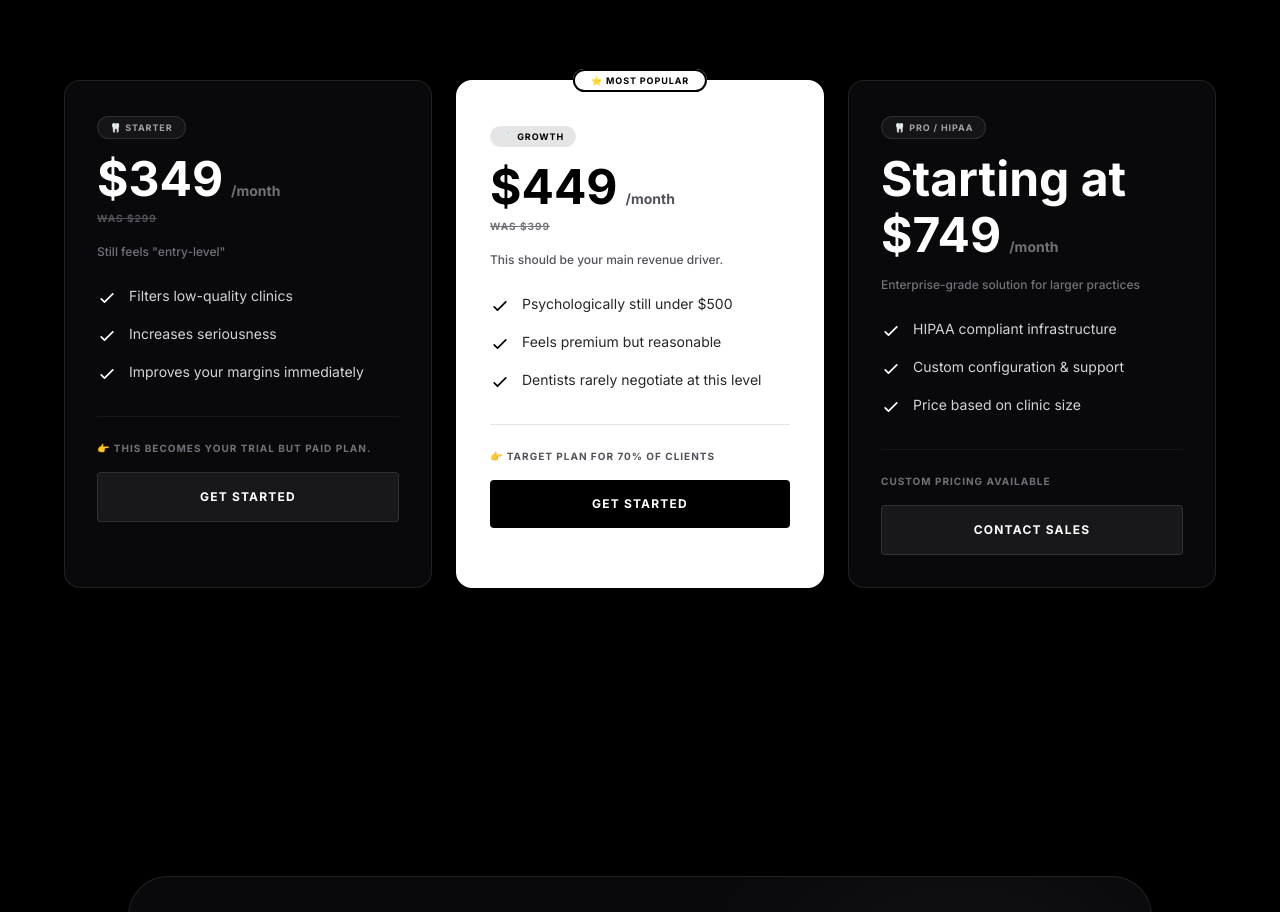
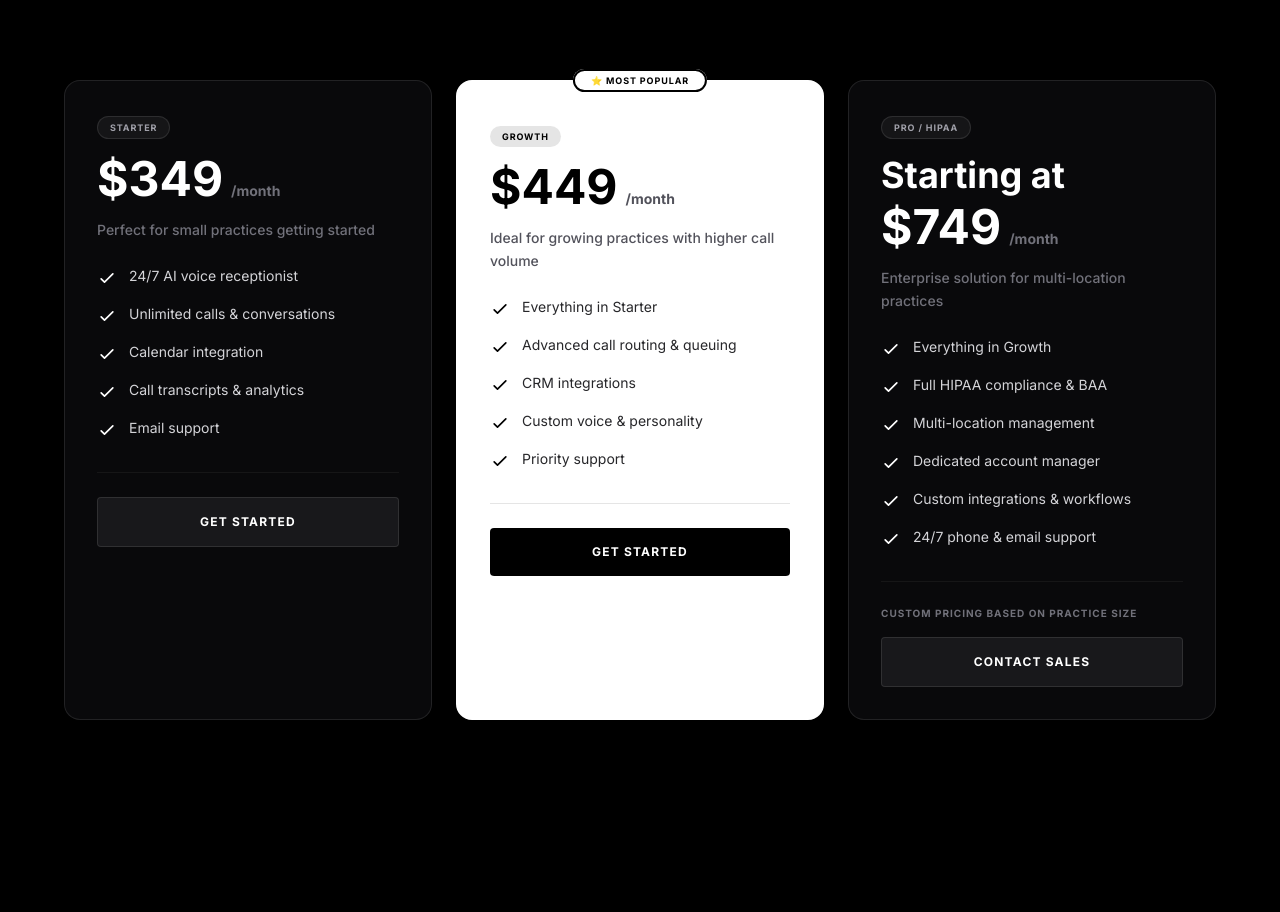
Before and after one commit to txlcodes/frontdesk, a React (Vite) app: page / in a window 1280 px wide. Shown: the part 3024-3936 px from the top of the page. Built offline with nearby package versions, Linux system fonts and the light colour scheme.

Commit message:
Redesign pricing section with customer-facing features - Remove internal strategy notes - Add proper feature lists for each tier - Focus on value propositions customers care about

```diff
--- a/components/LandingPage.tsx
+++ b/components/LandingPage.tsx
@@ -155,17 +155,14 @@ const LandingPage: React.FC<LandingPageProps> = ({ setCurrentPage }) => {
             <div className="bg-zinc-950 border border-white/10 rounded-2xl p-8 hover:border-white/20 transition-all">
               <div className="mb-6">
                 <div className="inline-flex items-center gap-2 px-3 py-1 rounded-full bg-white/5 border border-white/10 text-[9px] font-black uppercase tracking-widest text-zinc-400 mb-4">
-                  🦷 Starter
+                  Starter
                 </div>
                 <div className="flex items-baseline gap-2 mb-2">
                   <span className="text-5xl font-black">$349</span>
                   <span className="text-zinc-500 text-sm font-bold">/month</span>
                 </div>
-                <div className="text-[10px] text-zinc-600 font-black uppercase tracking-widest line-through mb-1">
-                  Was $299
-                </div>
-                <p className="text-zinc-500 text-xs font-medium mt-4 leading-relaxed">
-                  Still feels "entry-level"
+                <p className="text-zinc-500 text-sm font-medium mt-4 leading-relaxed">
+                  Perfect for small practices getting started
                 </p>
               </div>
 
@@ -174,26 +171,35 @@ const LandingPage: React.FC<LandingPageProps> = ({ setCurrentPage }) => {
                   <svg className="w-5 h-5 text-white mt-0.5 flex-shrink-0" fill="none" stroke="currentColor" viewBox="0 0 24 24">
                     <path strokeLinecap="round" strokeLinejoin="round" strokeWidth="2" d="M5 13l4 4L19 7" />
                   </svg>
-                  <span>Filters low-quality clinics</span>
+                  <span>24/7 AI voice receptionist</span>
                 </li>
                 <li className="flex items-start gap-3 text-sm text-zinc-300">
                   <svg className="w-5 h-5 text-white mt-0.5 flex-shrink-0" fill="none" stroke="currentColor" viewBox="0 0 24 24">
                     <path strokeLinecap="round" strokeLinejoin="round" strokeWidth="2" d="M5 13l4 4L19 7" />
                   </svg>
-                  <span>Increases seriousness</span>
+                  <span>Unlimited calls & conversations</span>
                 </li>
                 <li className="flex items-start gap-3 text-sm text-zinc-300">
                   <svg className="w-5 h-5 text-white mt-0.5 flex-shrink-0" fill="none" stroke="currentColor" viewBox="0 0 24 24">
                     <path strokeLinecap="round" strokeLinejoin="round" strokeWidth="2" d="M5 13l4 4L19 7" />
                   </svg>
-                  <span>Improves your margins immediately</span>
+                  <span>Calendar integration</span>
+                </li>
+                <li className="flex items-start gap-3 text-sm text-zinc-300">
+                  <svg className="w-5 h-5 text-white mt-0.5 flex-shrink-0" fill="none" stroke="currentColor" viewBox="0 0 24 24">
+                    <path strokeLinecap="round" strokeLinejoin="round" strokeWidth="2" d="M5 13l4 4L19 7" />
+                  </svg>
+                  <span>Call transcripts & analytics</span>
+                </li>
+                <li className="flex items-start gap-3 text-sm text-zinc-300">
+                  <svg className="w-5 h-5 text-white mt-0.5 flex-shrink-0" fill="none" stroke="currentColor" viewBox="0 0 24 24">
+                    <path strokeLinecap="round" strokeLinejoin="round" strokeWidth="2" d="M5 13l4 4L19 7" />
+                  </svg>
+                  <span>Email support</span>
                 </li>
               </ul>
 
               <div className="pt-6 border-t border-white/5">
-                <p className="text-[10px] text-zinc-500 font-black uppercase tracking-widest mb-4">
-                  👉 This becomes your trial but paid plan.
-                </p>
                 <button
                   onClick={() => setCurrentPage(Page.DASHBOARD)}
                   className="w-full px-6 py-4 bg-zinc-900 hover:bg-zinc-800 border border-white/10 rounded font-black text-xs uppercase tracking-widest transition-all"
@@ -213,17 +219,14 @@ const LandingPage: React.FC<LandingPageProps> = ({ setCurrentPage }) => {
 
               <div className="mb-6 mt-2">
                 <div className="inline-flex items-center gap-2 px-3 py-1 rounded-full bg-black/10 text-[9px] font-black uppercase tracking-widest mb-4">
-                  🦷 Growth
+                  Growth
                 </div>
                 <div className="flex items-baseline gap-2 mb-2">
                   <span className="text-5xl font-black">$449</span>
                   <span className="text-zinc-600 text-sm font-bold">/month</span>
                 </div>
-                <div className="text-[10px] text-zinc-500 font-black uppercase tracking-widest line-through mb-1">
-                  Was $399
-                </div>
-                <p className="text-zinc-600 text-xs font-medium mt-4 leading-relaxed">
-                  This should be your main revenue driver.
+                <p className="text-zinc-600 text-sm font-medium mt-4 leading-relaxed">
+                  Ideal for growing practices with higher call volume
                 </p>
               </div>
 
@@ -232,26 +235,35 @@ const LandingPage: React.FC<LandingPageProps> = ({ setCurrentPage }) => {
                   <svg className="w-5 h-5 text-black mt-0.5 flex-shrink-0" fill="none" stroke="currentColor" viewBox="0 0 24 24">
                     <path strokeLinecap="round" strokeLinejoin="round" strokeWidth="2" d="M5 13l4 4L19 7" />
                   </svg>
-                  <span>Psychologically still under $500</span>
+                  <span>Everything in Starter</span>
                 </li>
                 <li className="flex items-start gap-3 text-sm text-zinc-800">
                   <svg className="w-5 h-5 text-black mt-0.5 flex-shrink-0" fill="none" stroke="currentColor" viewBox="0 0 24 24">
                     <path strokeLinecap="round" strokeLinejoin="round" strokeWidth="2" d="M5 13l4 4L19 7" />
                   </svg>
-                  <span>Feels premium but reasonable</span>
+                  <span>Advanced call routing & queuing</span>
                 </li>
                 <li className="flex items-start gap-3 text-sm text-zinc-800">
                   <svg className="w-5 h-5 text-black mt-0.5 flex-shrink-0" fill="none" stroke="currentColor" viewBox="0 0 24 24">
                     <path strokeLinecap="round" strokeLinejoin="round" strokeWidth="2" d="M5 13l4 4L19 7" />
                   </svg>
-                  <span>Dentists rarely negotiate at this level</span>
+                  <span>CRM integrations</span>
+                </li>
+                <li className="flex items-start gap-3 text-sm text-zinc-800">
+                  <svg className="w-5 h-5 text-black mt-0.5 flex-shrink-0" fill="none" stroke="currentColor" viewBox="0 0 24 24">
+                    <path strokeLinecap="round" strokeLinejoin="round" strokeWidth="2" d="M5 13l4 4L19 7" />
+                  </svg>
+                  <span>Custom voice & personality</span>
+                </li>
+                <li className="flex items-start gap-3 text-sm text-zinc-800">
+                  <svg className="w-5 h-5 text-black mt-0.5 flex-shrink-0" fill="none" stroke="currentColor" viewBox="0 0 24 24">
+                    <path strokeLinecap="round" strokeLinejoin="round" strokeWidth="2" d="M5 13l4 4L19 7" />
+                  </svg>
+                  <span>Priority support</span>
                 </li>
               </ul>
 
               <div className="pt-6 border-t border-black/10">
-                <p className="text-[10px] text-zinc-600 font-black uppercase tracking-widest mb-4">
-                  👉 Target plan for 70% of clients
-                </p>
                 <button
                   onClick={() => setCurrentPage(Page.DASHBOARD)}
                   className="w-full px-6 py-4 bg-black text-white hover:bg-zinc-900 rounded font-black text-xs uppercase tracking-widest transition-all"
@@ -265,17 +277,17 @@ const LandingPage: React.FC<LandingPageProps> = ({ setCurrentPage }) => {
             <div className="bg-zinc-950 border border-white/10 rounded-2xl p-8 hover:border-white/20 transition-all">
               <div className="mb-6">
                 <div className="inline-flex items-center gap-2 px-3 py-1 rounded-full bg-white/5 border border-white/10 text-[9px] font-black uppercase tracking-widest text-zinc-400 mb-4">
-                  🦷 Pro / HIPAA
+                  Pro / HIPAA
                 </div>
                 <div className="flex items-baseline gap-2 mb-2">
-                  <span className="text-5xl font-black">Starting at</span>
+                  <span className="text-4xl font-black">Starting at</span>
                 </div>
                 <div className="flex items-baseline gap-2 mb-2">
                   <span className="text-5xl font-black">$749</span>
                   <span className="text-zinc-500 text-sm font-bold">/month</span>
                 </div>
-                <p className="text-zinc-500 text-xs font-medium mt-4 leading-relaxed">
-                  Enterprise-grade solution for larger practices
+                <p className="text-zinc-500 text-sm font-medium mt-4 leading-relaxed">
+                  Enterprise solution for multi-location practices
                 </p>
               </div>
 
@@ -284,25 +296,43 @@ const LandingPage: React.FC<LandingPageProps> = ({ setCurrentPage }) => {
                   <svg className="w-5 h-5 text-white mt-0.5 flex-shrink-0" fill="none" stroke="currentColor" viewBox="0 0 24 24">
                     <path strokeLinecap="round" strokeLinejoin="round" strokeWidth="2" d="M5 13l4 4L19 7" />
                   </svg>
-                  <span>HIPAA compliant infrastructure</span>
+                  <span>Everything in Growth</span>
                 </li>
                 <li className="flex items-start gap-3 text-sm text-zinc-300">
                   <svg className="w-5 h-5 text-white mt-0.5 flex-shrink-0" fill="none" stroke="currentColor" viewBox="0 0 24 24">
                     <path strokeLinecap="round" strokeLinejoin="round" strokeWidth="2" d="M5 13l4 4L19 7" />
                   </svg>
-                  <span>Custom configuration & support</span>
+                  <span>Full HIPAA compliance & BAA</span>
                 </li>
                 <li className="flex items-start gap-3 text-sm text-zinc-300">
                   <svg className="w-5 h-5 text-white mt-0.5 flex-shrink-0" fill="none" stroke="currentColor" viewBox="0 0 24 24">
                     <path strokeLinecap="round" strokeLinejoin="round" strokeWidth="2" d="M5 13l4 4L19 7" />
                   </svg>
-                  <span>Price based on clinic size</span>
+                  <span>Multi-location management</span>
+                </li>
+                <li className="flex items-start gap-3 text-sm text-zinc-300">
+                  <svg className="w-5 h-5 text-white mt-0.5 flex-shrink-0" fill="none" stroke="currentColor" viewBox="0 0 24 24">
+                    <path strokeLinecap="round" strokeLinejoin="round" strokeWidth="2" d="M5 13l4 4L19 7" />
+                  </svg>
+                  <span>Dedicated account manager</span>
+                </li>
+                <li className="flex items-start gap-3 text-sm text-zinc-300">
+                  <svg className="w-5 h-5 text-white mt-0.5 flex-shrink-0" fill="none" stroke="currentColor" viewBox="0 0 24 24">
+                    <path strokeLinecap="round" strokeLinejoin="round" strokeWidth="2" d="M5 13l4 4L19 7" />
+                  </svg>
+                  <span>Custom integrations & workflows</span>
+                </li>
+                <li className="flex items-start gap-3 text-sm text-zinc-300">
+                  <svg className="w-5 h-5 text-white mt-0.5 flex-shrink-0" fill="none" stroke="currentColor" viewBox="0 0 24 24">
+                    <path strokeLinecap="round" strokeLinejoin="round" strokeWidth="2" d="M5 13l4 4L19 7" />
+                  </svg>
+                  <span>24/7 phone & email support</span>
                 </li>
               </ul>
 
               <div className="pt-6 border-t border-white/5">
                 <p className="text-[10px] text-zinc-500 font-black uppercase tracking-widest mb-4">
-                  Custom pricing available
+                  Custom pricing based on practice size
                 </p>
                 <button
                   onClick={() => setCurrentPage(Page.DASHBOARD)}
```
